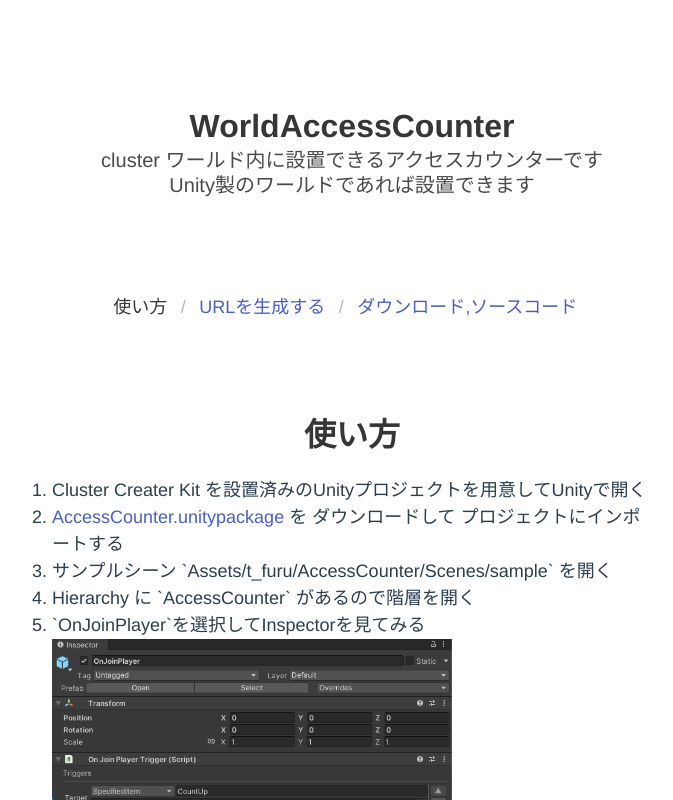
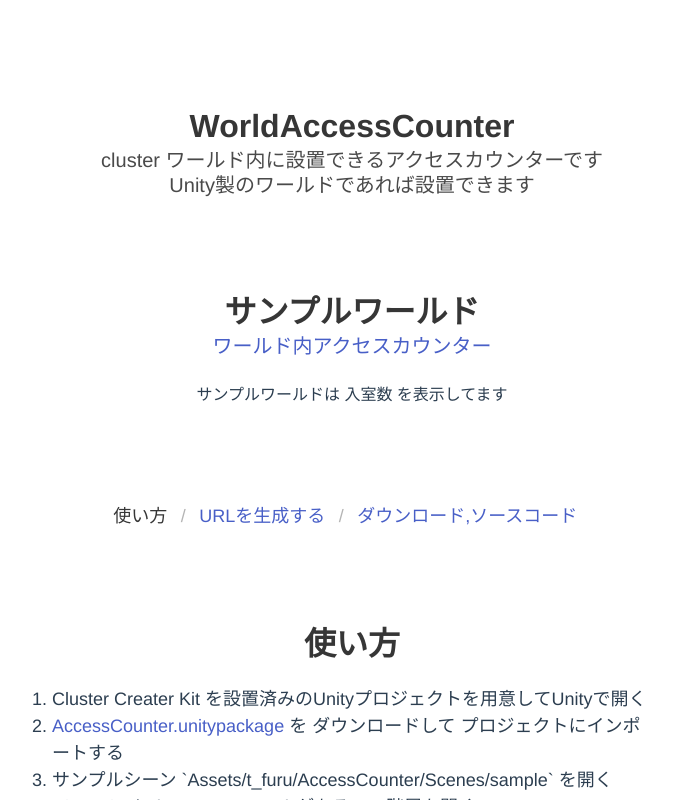
Before and after one commit to tfuru/WorldAccessCounter, a Vue app: page / in a window 1280 px wide. Shown: the top 800 px of the page, without its empty margins (288-961 px from the left). Built offline with nearby package versions, Linux system fonts and the light colour scheme.

Commit message:
デモワールドへのリンク追加

```diff
--- a/src/components/Top.vue
+++ b/src/components/Top.vue
@@ -4,6 +4,16 @@
       <div class="container">
         <h1 class="title">WorldAccessCounter</h1>
         <p class="subtitle">cluster ワールド内に設置できるアクセスカウンターです<br />Unity製のワールドであれば設置できます</p>
+      </div>
+    </section>
+
+    <section class="section">
+      <div class="container">
+        <h1 class="title">サンプルワールド</h1>
+        <p class="subtitle">
+          <a :href="WORLD_URL" target="_blank">ワールド内アクセスカウンター</a>
+        </p>
+        <p>サンプルワールドは 入室数 を表示してます</p>
       </div>
     </section>
 
@@ -113,6 +123,7 @@
   setup() {
     const videoPlayerUrlInput = ref<HTMLInputElement>()
 
+    const WORLD_URL = "https://cluster.mu/w/2d1a38f1-9967-4b6f-994a-d00d52637a8e";
     const GITHUB_URL = "https://github.com/tfuru/WorldAccessCounter";
     const UNITYPACKAGE_URL = "https://github.com/tfuru/WorldAccessCounter/raw/main/unity/AccessCounter.unitypackage";
     const COUNT_UP_API_URL = 'https://access-754xomgh3q-uc.a.run.app?worldid=[WORLDID]&identifier=[IDENTIFIER]&cmd=up';
@@ -166,6 +177,7 @@
     };
 
     return {
+      WORLD_URL,
       GITHUB_URL,
       UNITYPACKAGE_URL,
       worldUrl,
```
